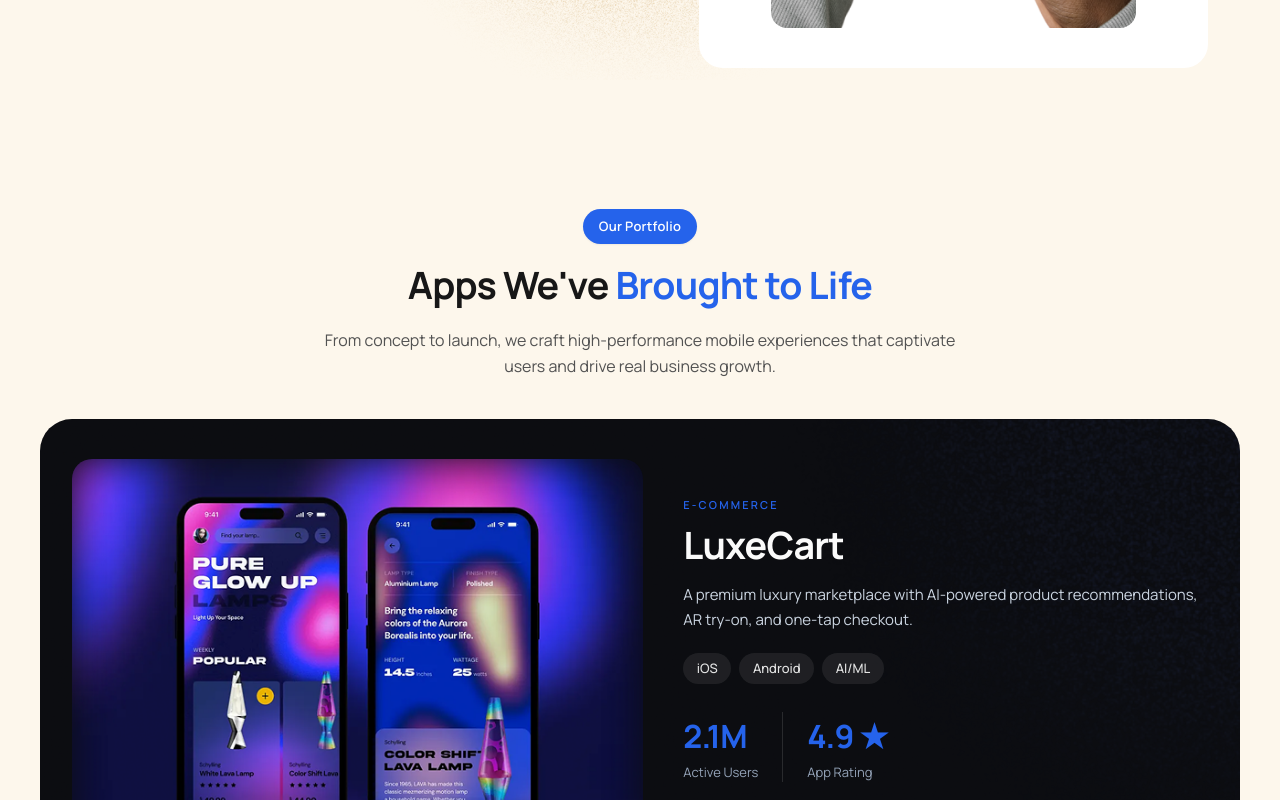
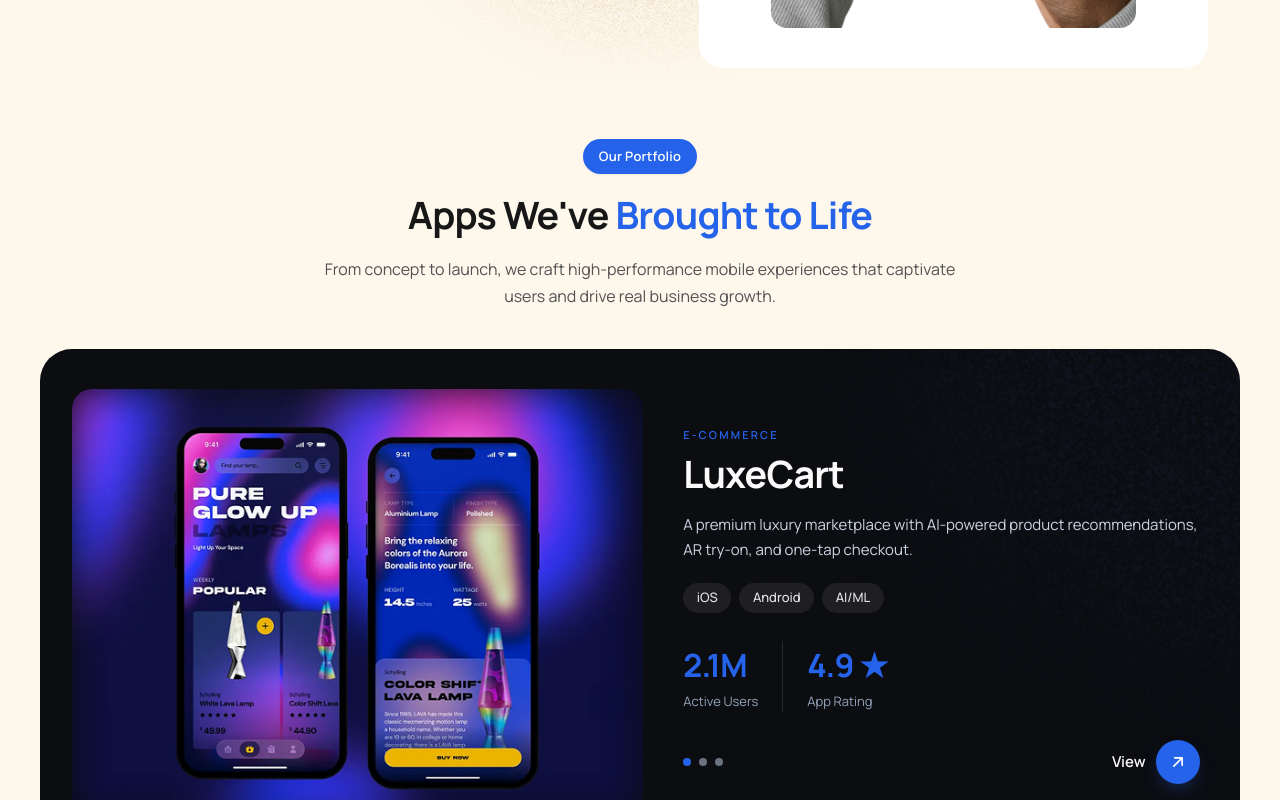
Before and after one commit to stahaali/apps-labs, a Next.js app: page / in a window 1280 px wide. Shown: the part 2680-3480 px from the top of the page. Built offline with nearby package versions, Linux system fonts and the light colour scheme.

Commit message:
changes updated

```diff
--- a/components/OurPortfolioSection/OurPortfolioSection.module.css
+++ b/components/OurPortfolioSection/OurPortfolioSection.module.css
@@ -1,6 +1,6 @@
 .portfolioSection {
   width: 100%;
-  padding-top: var(--home-section-py);
+  padding-top: 0;
   padding-bottom: var(--home-section-py);
   --portfolio-accent: #2563eb;
   --portfolio-accent-soft: rgba(37, 99, 235, 0.55);
```
